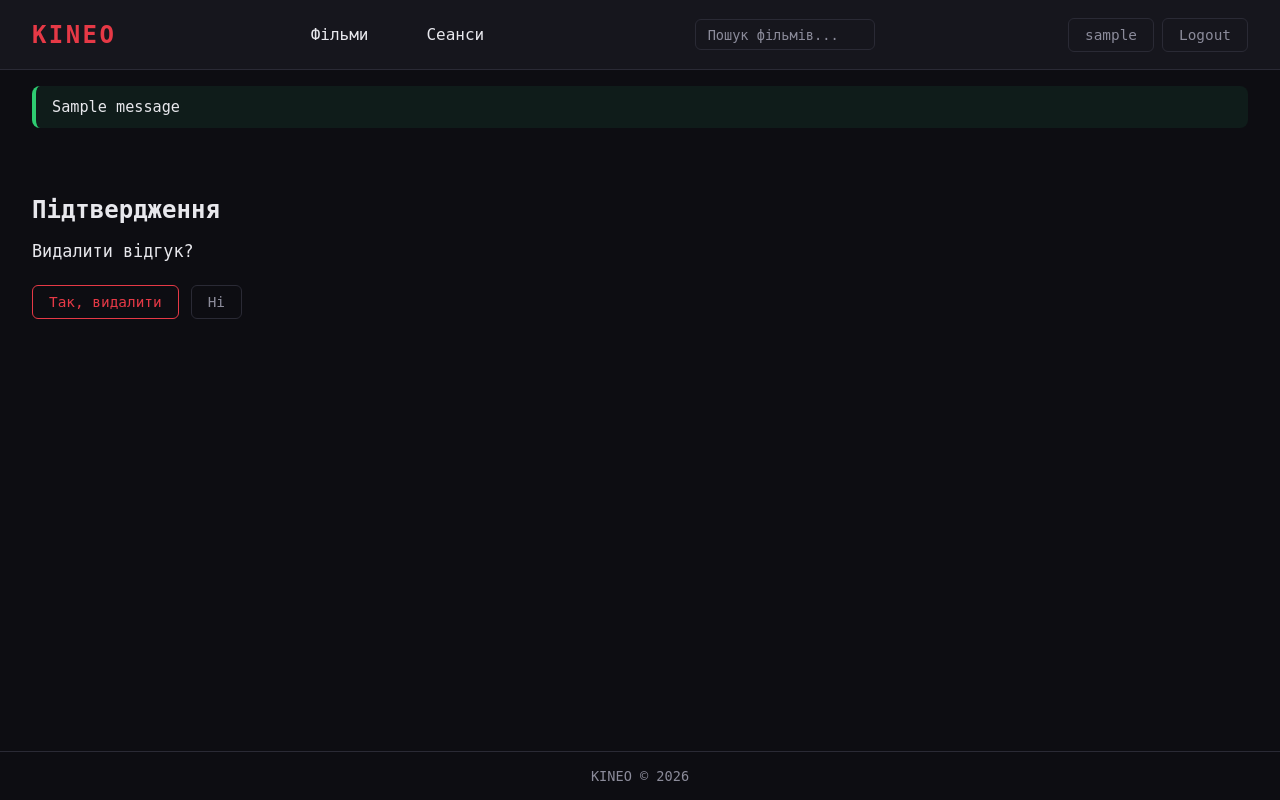
After one commit to VladislavPavlyuk/Kineo, a Django app: page /reviews/1/delete/ in a window 1280 px wide. The commit adds this page. Run offline with Django 5.2, Linux system fonts and the light colour scheme; a user stored in the database is signed in; tables that the repository leaves empty hold one stand-in row (values such as "Sample post"); one stand-in notice (Sample message) is shown.

Commit message:
Implement confirmation dialogs for delete actions across various models. Updated movie, booking, hall, and review deletion views to render a confirmation template instead of using inline JavaScript prompts. Added a new confirmation template and corresponding CSS styles for improved user experience.

```diff
--- a/backend/kineo/static/kineo/style.css
+++ b/backend/kineo/static/kineo/style.css
@@ -402,6 +402,11 @@ a:hover { color: var(--accent-hover); }
 .movie-reviews .hint { color: var(--muted); font-size: 0.9rem; margin-bottom: 1rem; }
 .movie-reviews .empty { color: var(--muted); }
 
+.confirm-dialog { padding: 2rem; }
+.confirm-dialog h1 { margin-bottom: 1rem; font-size: 1.5rem; }
+.confirm-message { margin-bottom: 1.5rem; font-size: 1.05rem; }
+.confirm-actions { display: flex; gap: 0.75rem; flex-wrap: wrap; }
+
 .movie-form-section { padding: 2rem; }
 .movie-form-section h1 { margin-bottom: 1.5rem; }
 
--- /dev/null
+++ b/backend/kineo/templates/kineo/confirm.html
@@ -0,0 +1,15 @@
+{% extends "kineo/base.html" %}
+
+{% block title %}Підтвердження - KINEO{% endblock %}
+
+{% block content %}
+<section class="confirm-dialog">
+    <h1>Підтвердження</h1>
+    <p class="confirm-message">{{ message }}</p>
+    <form method="post" action="{{ post_url }}" class="confirm-actions">
+        {% csrf_token %}
+        <button type="submit" class="btn btn-danger">{{ submit_label }}</button>
+        <a href="{{ cancel_url }}" class="btn btn-secondary">{{ cancel_label }}</a>
+    </form>
+</section>
+{% endblock %}
--- a/backend/kineo/templates/kineo/hall_list.html
+++ b/backend/kineo/templates/kineo/hall_list.html
@@ -22,10 +22,7 @@
                 <td>{{ h.seats }}</td>
                 <td class="hall-actions">
                     <a href="{% url 'hall_edit' h.pk %}" class="btn btn-secondary btn-sm">Редагувати</a>
-                    <form method="post" action="{% url 'hall_delete' h.pk %}" style="display:inline;" onsubmit="return confirm('Видалити зал?');">
-                        {% csrf_token %}
-                        <button type="submit" class="btn btn-danger btn-sm">Видалити</button>
-                    </form>
+                    <a href="{% url 'hall_delete' h.pk %}" class="btn btn-danger btn-sm">Видалити</a>
                 </td>
             </tr>
             {% endfor %}
--- a/backend/kineo/views_web.py
+++ b/backend/kineo/views_web.py
@@ -186,12 +186,23 @@ def movie_edit(request, pk):
 
 
 @login_required
-@require_http_methods(["POST"])
 def movie_delete(request, pk):
     if not is_staff(request.user):
         messages.error(request, "Доступ заборонено")
         return redirect("movie_list")
     movie = get_object_or_404(Movie, pk=pk)
+    if request.method == "GET":
+        return render(
+            request,
+            "kineo/confirm.html",
+            {
+                "message": "Видалити фільм?",
+                "post_url": request.path,
+                "cancel_url": reverse("movie_detail", kwargs={"pk": movie.pk}),
+                "submit_label": "Так, видалити",
+                "cancel_label": "Ні",
+            },
+        )
     movie.delete()
     messages.success(request, "Фільм видалено")
     return redirect("movie_list")
@@ -320,12 +331,23 @@ def booking_update(request, booking_id):
 
 
 @login_required
-@require_http_methods(["POST"])
 def booking_delete(request, booking_id):
     if not is_client(request.user):
         messages.error(request, "Тільки клієнти можуть видаляти бронювання")
         return redirect("my_bookings")
     booking = get_object_or_404(Booking, pk=booking_id, user=request.user)
+    if request.method == "GET":
+        return render(
+            request,
+            "kineo/confirm.html",
+            {
+                "message": "Видалити бронювання?",
+                "post_url": request.path,
+                "cancel_url": reverse("my_bookings"),
+                "submit_label": "Так, видалити",
+                "cancel_label": "Ні",
+            },
+        )
     booking.delete()
     messages.success(request, "Бронювання видалено")
     return redirect("my_bookings")
@@ -447,11 +469,22 @@ def hall_edit(request, pk):
 
 
 @login_required
-@require_http_methods(["POST"])
 def hall_delete(request, pk):
     if (r := _hall_staff_redirect(request)):
         return r
     hall = get_object_or_404(Hall, pk=pk)
+    if request.method == "GET":
+        return render(
+            request,
+            "kineo/confirm.html",
+            {
+                "message": "Видалити зал?",
+                "post_url": request.path,
+                "cancel_url": reverse("hall_list"),
+                "submit_label": "Так, видалити",
+                "cancel_label": "Ні",
+            },
+        )
     hall.delete()
     messages.success(request, "Зал видалено")
     return redirect("hall_list")
@@ -517,13 +550,24 @@ def review_edit(request, pk):
 
 
 @login_required
-@require_http_methods(["POST"])
 def review_delete(request, pk):
     review = get_object_or_404(Review, pk=pk)
     movie_id = review.movie_id
     if review.user_id != request.user.id and not is_staff(request.user):
         messages.error(request, "Доступ заборонено")
         return redirect("movie_detail", pk=movie_id)
+    if request.method == "GET":
+        return render(
+            request,
+            "kineo/confirm.html",
+            {
+                "message": "Видалити відгук?",
+                "post_url": request.path,
+                "cancel_url": reverse("movie_detail", kwargs={"pk": movie_id}),
+                "submit_label": "Так, видалити",
+                "cancel_label": "Ні",
+            },
+        )
     review.delete()
     messages.success(request, "Відгук видалено")
     return redirect("movie_detail", pk=movie_id)
```
Also changed, not shown: backend/kineo/templates/kineo/movie_detail.html (+3 -15 lines), backend/kineo/templates/kineo/my_bookings.html (+1 -6 lines), backend/media/posters/Alex_Carter_wAY0lWK.jfif (added).
